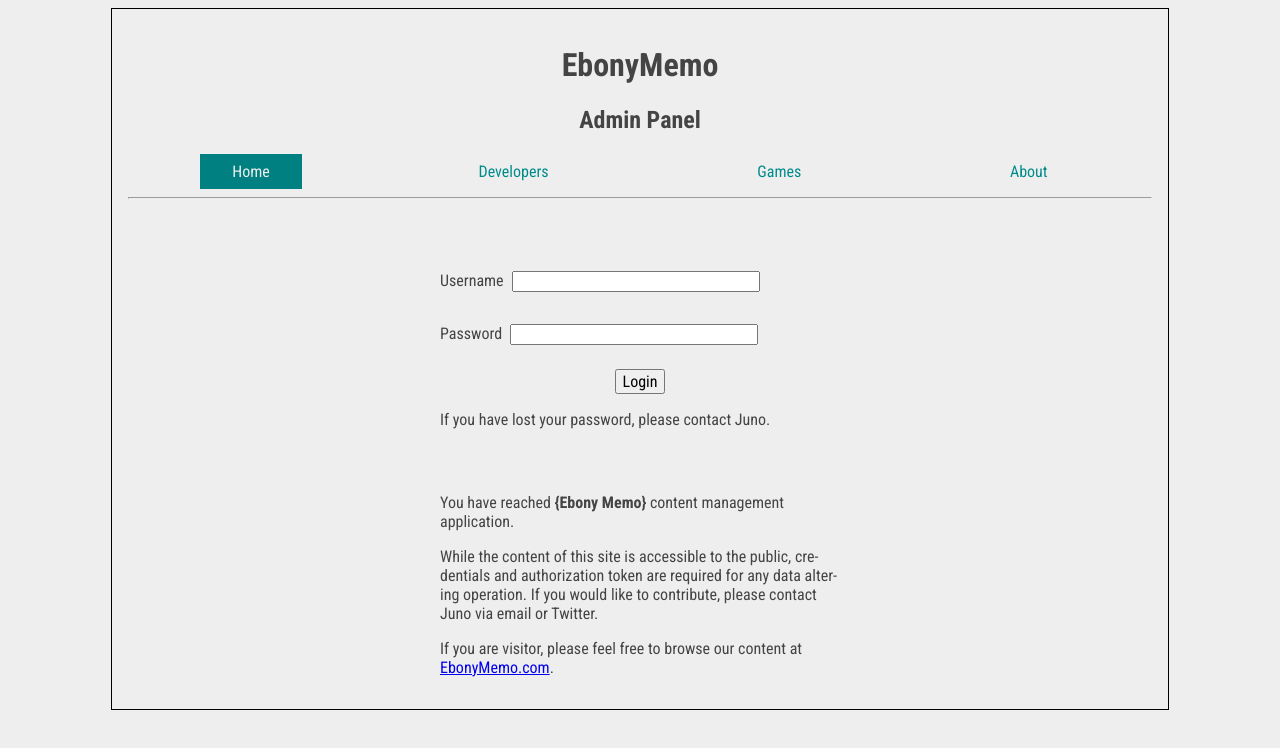
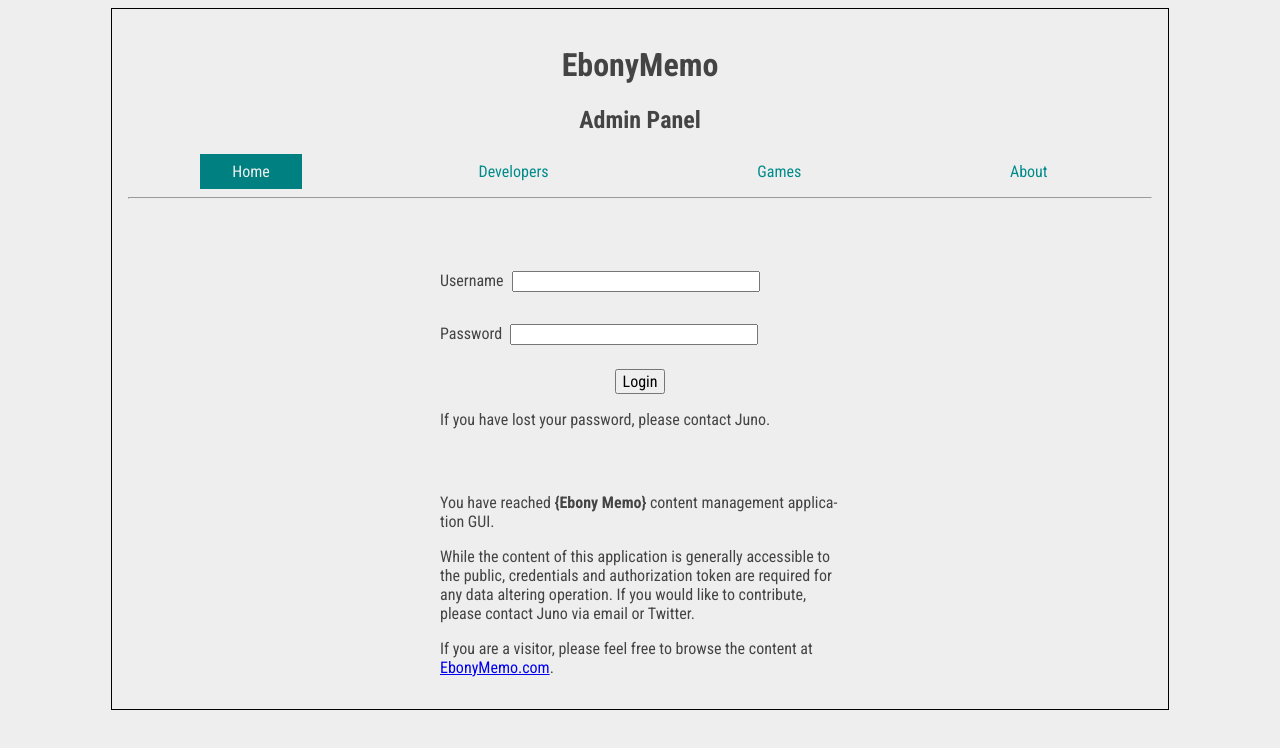
Before and after one commit to JunoNgx/ebonymemo-admin-reactjs, a React (Create React App) app: page / in a window 1280 px wide. Shown: the top 748 px of the page. Built offline with nearby package versions, Linux system fonts and the light colour scheme.

Commit message:
Update content

```diff
--- a/src/components/About.js
+++ b/src/components/About.js
@@ -8,8 +8,9 @@ export default function About() {
 
     return (
         <div className="about">
-            <p>This is the admin panel for <strong>EbonyMemo</strong>, an arthouse smartphone videogame currator website that has not yet been deployed.</p>
-            <p>This panel is reserved for administrators only and not meant for customers.</p>
+            <p>This is the content management application for <strong>Ebony Memo</strong>, an arthouse videogame curator website for smartphones.</p>
+            <p>This application is made with <strong>ReactJS</strong> and communicates with a <strong>NodeJS/Express backend</strong> via a RESTful API. For more information and the juicy details, view the <a href="https://github.com/JunoNgx/ebonymemo-backend-nodejs" target="_blank">source on GitHub</a>.</p>
+            <p>For any question, suggestion, or query, please feel free to contact Juno via Twitter, GitHub or email.</p>
         </div>
     )
 }
--- a/src/components/Home.js
+++ b/src/components/Home.js
@@ -20,9 +20,9 @@ export default function Home() {
                 </>
                 : <>
                     <Login/>
-                    <p>You have reached <strong>{"{Ebony Memo}"}</strong> content management application.</p>
-                    <p>While the content of this site is accessible to the public, credentials and authorization token are required for any data altering operation. If you would like to contribute, please contact Juno via email or Twitter.</p>
-                    <p>If you are visitor, please feel free to browse our content at <a href="http://ebonymemo.com" target={"_blank"}>EbonyMemo.com</a>.</p>
+                    <p>You have reached <strong>{"{Ebony Memo}"}</strong> content management application GUI.</p>
+                    <p>While the content of this application is generally accessible to the public, credentials and authorization token are required for any data altering operation. If you would like to contribute, please contact Juno via email or Twitter.</p>
+                    <p>If you are a visitor, please feel free to browse the content at <a href="http://ebonymemo.com" target={"_blank"}>EbonyMemo.com</a>.</p>
                 </>
             }
         </div>
```
